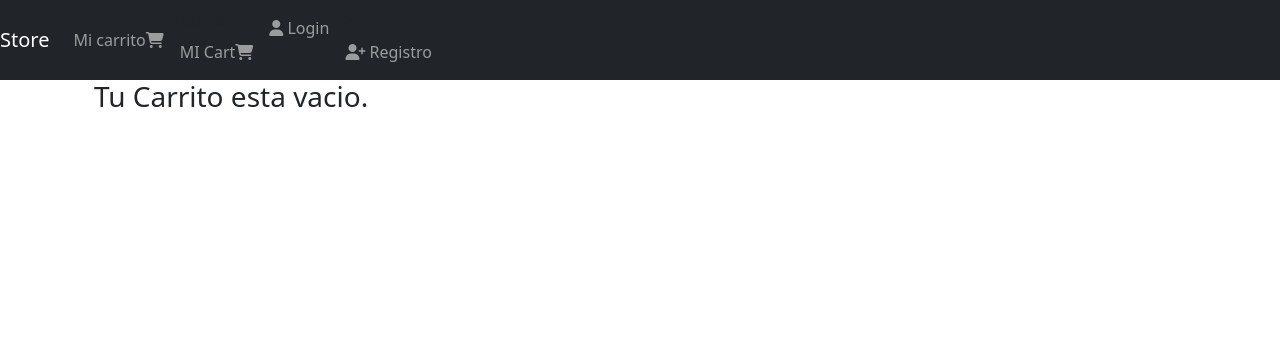
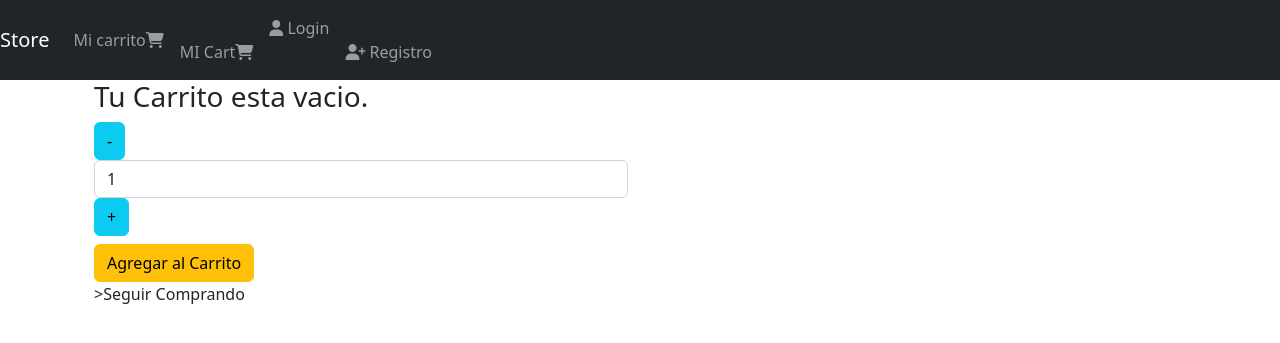
Before and after one commit to Christian-Coria/webshop, a Django app: page /carts/ in a window 1280 px wide. Shown: the top 343 px of the page. Run offline with Django 3.2, Linux system fonts and the light colour scheme; a user stored in the database is signed in; tables that the repository leaves empty hold one stand-in row (values such as "Sample post"); some libraries are stand-ins or nearby versions.

Commit message:
carrito final

```diff
--- a/carts/models.py
+++ b/carts/models.py
@@ -2,7 +2,7 @@ from django.db import models
 #from users.models import User
 from products.models import Product
 from django.contrib.auth.models import User
-from django.db.models.signals import pre_save
+from django.db.models.signals import pre_save, post_save
 import uuid
 from django.db.models.signals import m2m_changed
 import decimal
@@ -11,7 +11,7 @@ import decimal
 class Cart(models.Model):
     cart_id = models.CharField(max_length=100, null=False,blank=False, unique=True)
     user = models.ForeignKey(User,null=True, blank=True, on_delete=models.CASCADE)
-    products = models.ManyToManyField(Product)
+    products = models.ManyToManyField(Product, through='CartProducts') #hacemos la relacion que nos permitira sumar cantidad de productos
     subtotal =models.DecimalField(default=0.0, max_digits=8, decimal_places=2)
     total =models.DecimalField(default=0.0, max_digits=8, decimal_places=2)
     created_at = models.DateTimeField(auto_now_add=True)
@@ -26,20 +26,42 @@ class Cart(models.Model):
         self.update_total()
 
     def update_subtotal(self):
-        # es la suma del precio de todos los productos
-        self.subtotal = sum([product.price for product in self.products.all()])
+
+        self.subtotal = sum([
+            cp.quantity * cp.product.price for cp in self.products_related()
+        ]) # la suma del precio del producto por la cantidad y luego las suma de la lista
+        #
+        #sum([product.price for product in self.products.all()])==> es la suma del precio de todos los productos
         self.save()
 
     def update_total(self): #es el sub + comision y convertimos el FEE en un decimal
         self.total = self.subtotal + (self.subtotal * decimal.Decimal(Cart.FEE))
         self.save()
+
+
 def set_cart_id(sender, instance, *args, **kwargs):
     if not instance.cart_id:
         instance.cart_id = str(uuid.uuid4())
+
 
 def update_totals(sender, instance, action, *args, **kwargs):
     if action == 'post_add' or 'post_remove' or 'post_clear': # osea despues de que un carrito se crea o borra o se limpia
         instance.update_totals() #se calcula el subtotal y el total del carrito
 
+def post_save_update_totals(sender, instance, *args, **kqargs):         # es el nuevo callback ya no update_callback
+        instance.cart.update_totals #osea nuestro obj cartsproducts,y el metodo declarado en la funcion mas arriba ==> asi nos daria el subtotal
+
+def products_related(self): #obtenemos en una misma consulta
+    return self.cartproducts_set.select_related('product') #todos los objetos cartproduct y product
+
+class CartProducts(models.Model):
+    cart = models.ForeignKey(Cart, on_delete=models.CASCADE)
+    product = models.ForeignKey(Product, on_delete=models.CASCADE)     # en las primeras 2 lineas definimos la relacion
+    quantity = models.IntegerField(default=1)   #definimos cuanto de un producto se agregara al carito
+    created_at = models.DateTimeField(auto_now_add=True)
+
+
+
 pre_save.connect(set_cart_id, sender=Cart)
+post_save.connect(post_save_update_totals, sender=CartProducts)
 m2m_changed.connect(update_totals, sender=Cart.products.through)#registramos el callback
--- a/carts/views.py
+++ b/carts/views.py
@@ -4,6 +4,8 @@ from carts.utils import get_or_create_cart
 from products.models import Product
 from django.shortcuts import redirect
 from django.shortcuts import get_object_or_404
+from carts.models import CartProducts
+
 
 def cart(request):
     '''crear una session:
@@ -38,10 +40,18 @@ def cart(request):
 def add(request):
     cart = get_or_create_cart(request)   #obtenemos el carrito
     product = get_object_or_404(Product, pk=request.POST.get('product_id')) #Product.objects.get(pk=request.POST.get('product_id')) #obtenemos el producto
+    quantity = request.POST.get('quantity', 1)  #obtenemos la cantidad y definimos un valor por defoult
 
-    cart.products.add(product) #agregamos el producto al carrito
+    # cart.products.add(product, through_defaults={
+    #     'quantity' : quantity
+    # }) #agregamos el producto al carrito indicando la cantidad
+
+    cart_product = CartProducts.objects.create(cart=cart,
+                                            product=product,
+                                            quantity=quantity)
 
     return render(request, 'carts/add.html', {
+        'cart_product' : cart_product,
         'product' : product }
 
         )
--- a/shop/templates/carts/cart.html
+++ b/shop/templates/carts/cart.html
@@ -16,7 +16,8 @@
             </tr>
         </thead>
         <tbody>
-            {% for product in cart.products.all %}
+            {% for cp in cart.cartproducts_set.all %} {#  se deberia haber implementado lo siguiente (error Query +) cart.products_related |     cart.cartproducts_set.all  el objeto accede a la relacion uno a muchos #}
+                {% with product=cp.product %}
                     <tr>
                         <th>{{ forloop.counter }}</th> {# podemos utilizar este objeto siempre que estemos dentro de un for #}
                         <th>
@@ -28,18 +29,31 @@
                             <a href="{% url 'products:product' product.slug %}">{{ product.title }}</a>  {# mostramos el nombre del producto #}
                             {% include 'carts/snippets/remove.html' %}
                         </th>
-                    <th>1</th>
+                        <th>{{ product.quantity }}</th>
                         <th>
                             <span class="font-weight-bold text-danger">{{ product.price | price_format }}</span>
                         </th>
                     <tr>
+                {% endwith %}
             {% endfor %}
     </table>
+</div>
+<div class="col">
+    <div class="card">
+        <div class="card-body">
+            <div class="font-weight-bold">
+                Subtotal {{ cart.products.count }}: <span class="text-danger">{{ cart.subtotal | price_format }}</span>
+            </div>
+            <div class="mt-2">
+                <a href="#" class="btn btn-warning">Proceder al Pago</a>
+            </div>
+        </div>
+    </div>
 </div>
 {% else %}
     <div class="col">
         <p class="h3">Tu Carrito esta vacio.</p>
-        {#<a href={% url 'index' %}>Seguir Comprando</a>         no anda?#}
+        <a class="dropdown-item" href={% include 'carts/snippets/add.html' %}>Seguir Comprando</a>    {#   ver !!! #}
     </div>
 {% endif%}
 
--- a/shop/templates/carts/snippets/add.html
+++ b/shop/templates/carts/snippets/add.html
@@ -1,5 +1,33 @@
 <form action="{% url 'carts:add' %}" method="POST">
     {% csrf_token %}
     <input type="hidden" name="product_id" value="{{ product.id }}">
-    <button type="submit" class="btn btn-warning">Agregar al Carrito</button>
+    <div class="">
+        <button type="button" class="btn btn-info d-inline" id="remove">-</button>
+        <input type="number" value="1" class="form-control col-sm-1 id="quantity" name="quantity" d-inline" readonly>
+        <button type="button" class="btn btn-info" id="add">+</button>
+    </div>
+    <div class="mt-2">
+        <button type="submit" class="btn btn-warning">Agregar al Carrito</button>
+    </div>
 </form>
+
+<script>
+    const add = document.getElementById('add')
+    const remove = document.getElementById('remove')
+    const quantity = document.getElementById('quantity')
+
+    add.addEventListener('click', function() {
+        quantity.value = parseInt(quantity.value) + 1
+    })
+
+    add.removeEventListener('click', function() {
+        value = parseInt(quantity.value)
+
+        if(value != 1) {
+            value = value -1
+        }
+
+        quantity.value = value
+
+    })
+</script>
```
Also changed, not shown: carts/templatetags/cart_extras.py (added, +21 -0 lines), carts/migrations/0001_initial.py, carts/migrations/0002_cart_cart_id.py (deleted), carts/templatetags/__init__.py (added), categories/migrations/0001_initial.py, media/products/D_NQ_NP_863512-MLA50863193688_072022-O_BRzT6WC.webp (added), products/migrations/0001_initial.py, 1 other file. Lines whose indentation alone changed are shown as unchanged.
